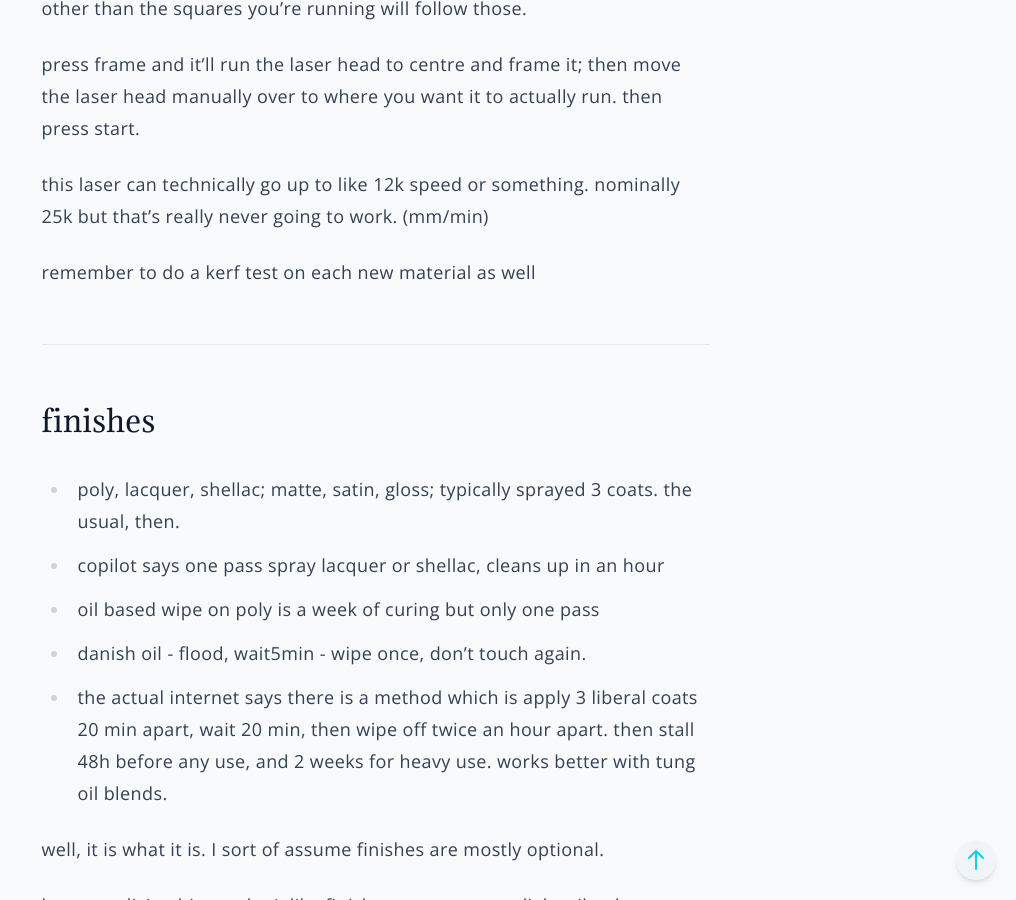
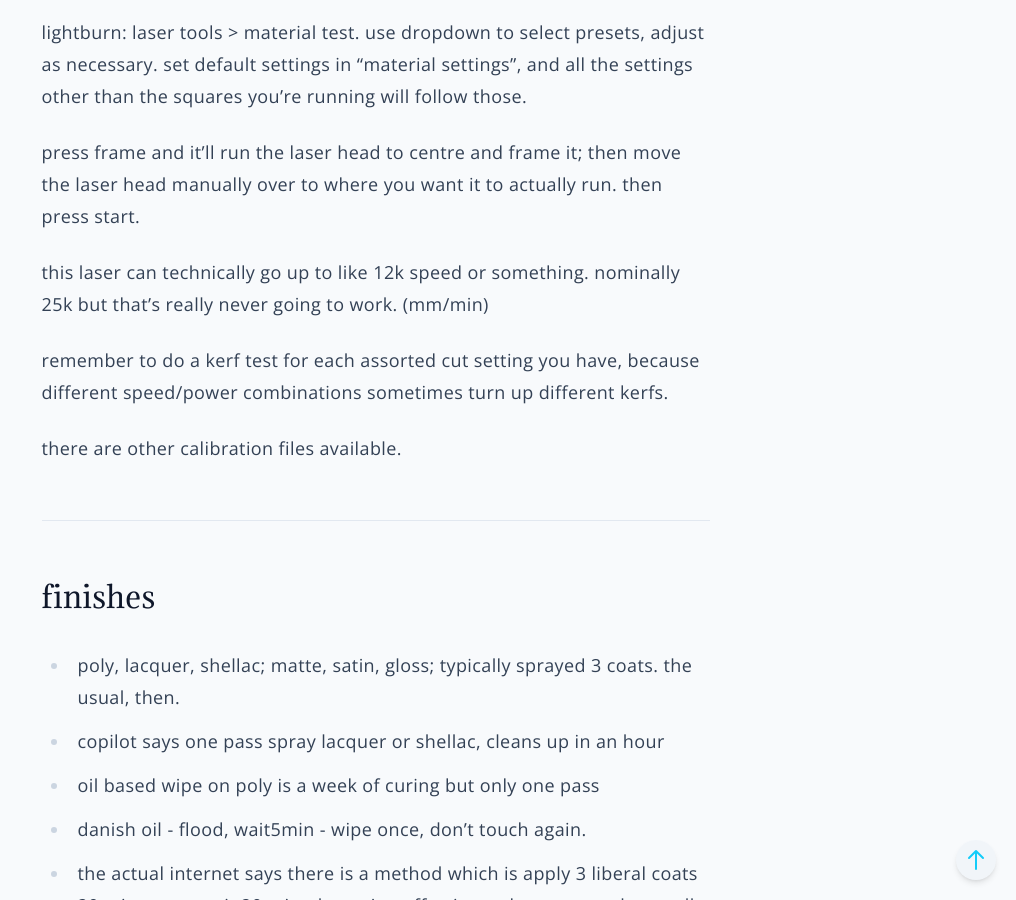
Before and after one commit to paper-engineer/laser-gallery, a Jekyll site: the page built from docs/_pages/instructions.md, in a window 1280 px wide and 900 px high, scrolled down 4715 px. Shown: the whole window, without its empty margins (264-1280 px from the left). Built offline with Jekyll 4.4.1, drawn with Linux system fonts in a browser that asks for light colours; some of the changed text lies outside the part shown.

Commit message:
Update instructions.md

```diff
--- a/docs/_pages/instructions.md
+++ b/docs/_pages/instructions.md
@@ -43,6 +43,8 @@ both file and settings have to be correct to material. settings is obvious, but
 if your plywood is slightly bent (these things happen), make sure it's placed like a rainbow with the centre high. putting it as a U shape allows edges to catch. focus at the top of the bend, otherwise the laser might move the wood and then your cut will be sad. there is most likely enough leeway to let it cut through even at the bottom. too much bend and you will have a problem with your thing fitting together, the engraving won't be perfectly aligned, etc. but it'll probably be fine.
 
 I have one jig for the top left corner. gotta make more for the other corners. that's how you get alignment right now.
+
+you can wipe down the piece with your damp cloth to get rid of (some of) the burn marks.
 
 ## end of run checklist
 
@@ -102,7 +104,9 @@ press frame and it'll run the laser head to centre and frame it; then move the l
 
 this laser can technically go up to like 12k speed or something. nominally 25k but that's really never going to work. (mm/min)
 
-remember to do a kerf test on each new material as well
+remember to do a kerf test for each assorted cut setting you have, because different speed/power combinations sometimes turn up different kerfs.
+
+there are other calibration files available.
 
 ---
 
```
